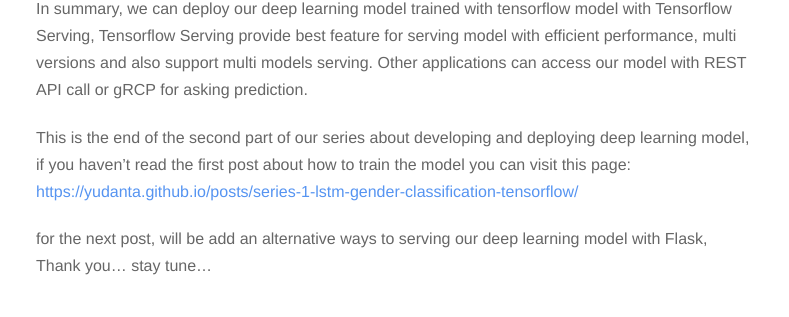
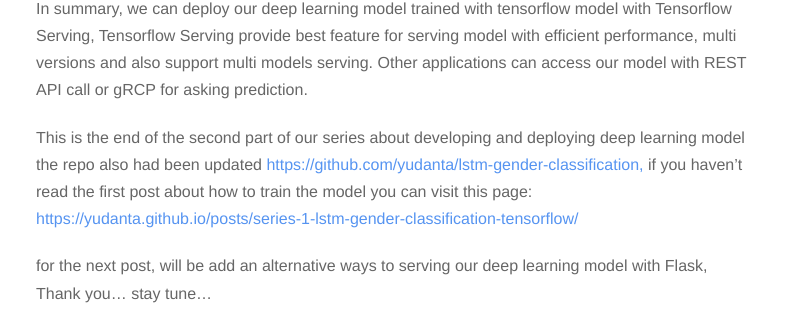
Before and after one commit to yudanta/yudanta.github.io, a plain HTML site: page posts/series-2-exporting-lstm-gender-classification-and-serving-with-tensorflowserving/index.html in a window 1280 px wide. Shown: the part 4756-5073 px from the top of the page, without its empty margins (244-1033 px from the left). Drawn offline with nearby package versions, Linux system fonts and the light colour scheme; a web font is replaced by a local one.

Commit message:
add repo link

```diff
--- a/posts/series-2-exporting-lstm-gender-classification-and-serving-with-tensorflowserving/index.html
+++ b/posts/series-2-exporting-lstm-gender-classification-and-serving-with-tensorflowserving/index.html
@@ -34,7 +34,7 @@
 <meta itemprop="description" content="So this is the second part of the series, in the previous part we successfully train our model and test the model directly from trained model instance. in this part we will export the model and serve the model with tensorflow serving so it can be accessed with REST api or gRPC endpoints, in short you can serve your model like in production, so others can performing request to ask a gender prediction to your model.">
 <meta itemprop="datePublished" content="2020-10-01T14:17:47+07:00" />
 <meta itemprop="dateModified" content="2020-10-01T14:17:47+07:00" />
-<meta itemprop="wordCount" content="844">
+<meta itemprop="wordCount" content="851">
 
 
 
@@ -220,7 +220,7 @@ prediction <span style="color:#f92672">=</span> json<span style="color:#f92672">
 <span style="color:#75715e">## Male with confidence score: 99.93%</span>
 </code></pre></div><p>Congratulation, you just have had your model deployed into production level and ready to handle queries from other applications or users.</p>
 <p>In summary, we can deploy our deep learning model trained with tensorflow model with Tensorflow Serving, Tensorflow Serving provide best feature for serving model with efficient performance, multi versions and also support multi models serving. Other applications can access our model with REST API call or gRCP for asking prediction.</p>
-<p>This is the end of the second part of our series about developing and deploying deep learning model, if you haven&rsquo;t read the first post about how to train the model you can visit this page: <a href="https://yudanta.github.io/posts/series-1-lstm-gender-classification-tensorflow/">https://yudanta.github.io/posts/series-1-lstm-gender-classification-tensorflow/</a></p>
+<p>This is the end of the second part of our series about developing and deploying deep learning model the repo also had been updated <a href="https://github.com/yudanta/lstm-gender-classification,">https://github.com/yudanta/lstm-gender-classification,</a> if you haven&rsquo;t read the first post about how to train the model you can visit this page: <a href="https://yudanta.github.io/posts/series-1-lstm-gender-classification-tensorflow/">https://yudanta.github.io/posts/series-1-lstm-gender-classification-tensorflow/</a></p>
 <p>for the next post, will be add an alternative ways to serving our deep learning model with Flask, Thank you&hellip; stay tune&hellip;</p>
 
     </section>
```
